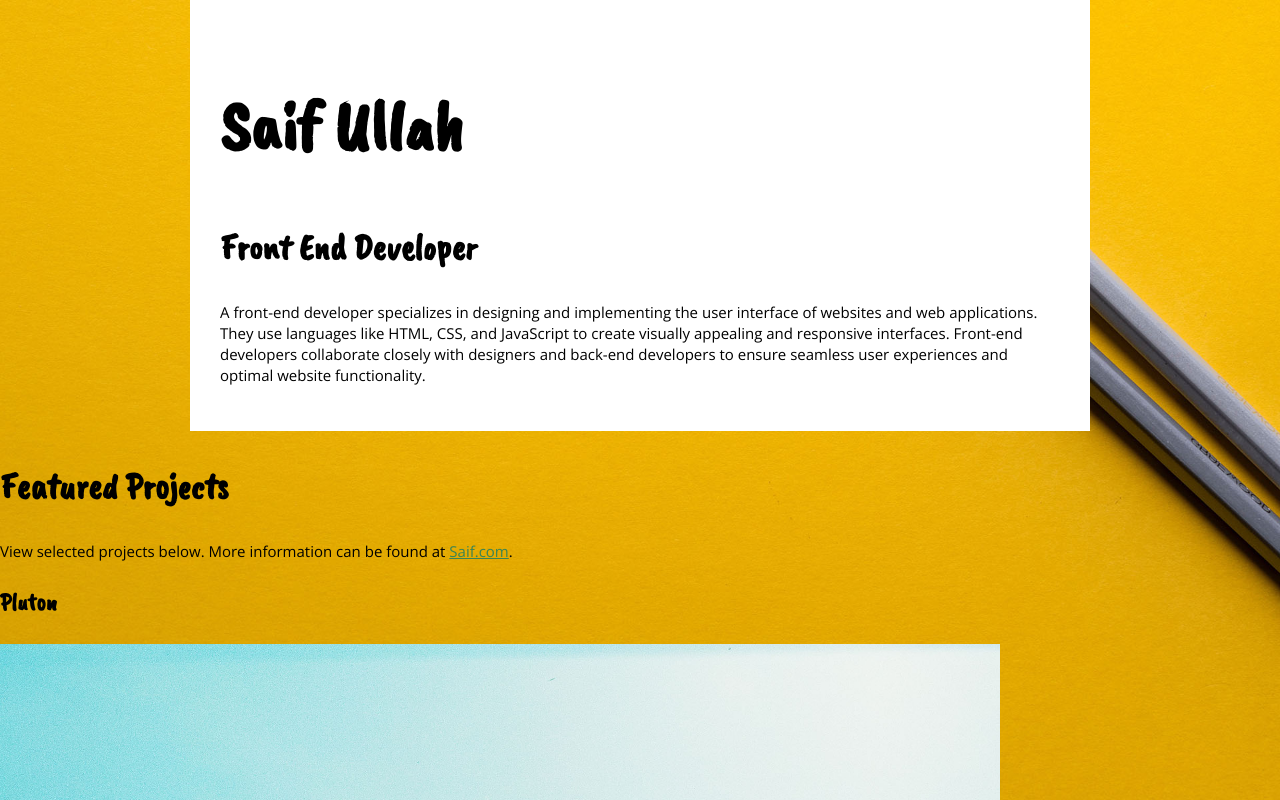
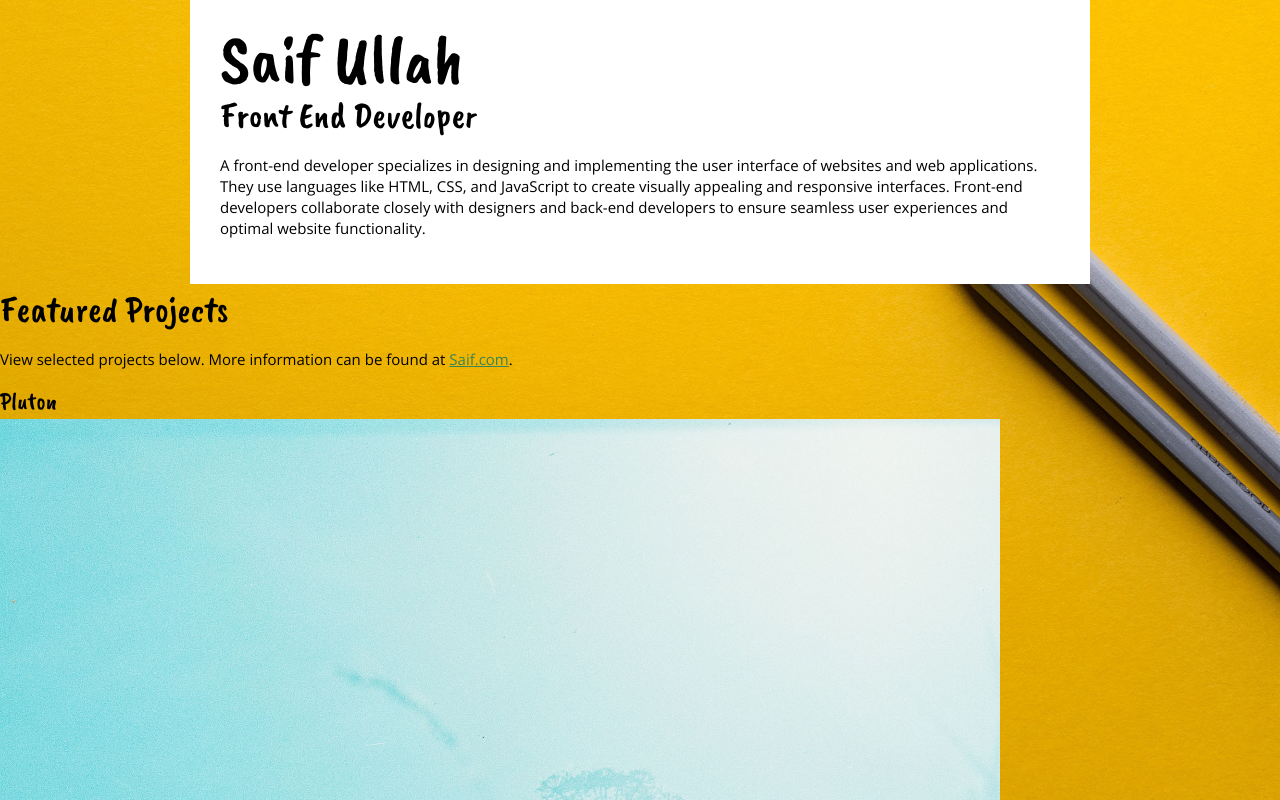
Before and after one commit to nic-dgl203-2023FA/assignment1a-mrsaif888, a plain HTML site: page index.html in a window 1280 px wide. Shown: the top 800 px of the page. Drawn offline with nearby package versions, Linux system fonts and the light colour scheme; files whose address does not match are found by name.

Commit message:
setting margin and font weight to headings

```diff
--- a/css/style.css
+++ b/css/style.css
@@ -19,9 +19,12 @@ body{
 
 h1, h2, h3{
     font-family: 'Caveat Brush', cursive;
+    font-weight: 400;
+    margin: 0;
 }
 h1{
     font-size: 7rem;
+    line-height: 0.85;
 }
 h2{
     font-size: 3.6rem;
```
